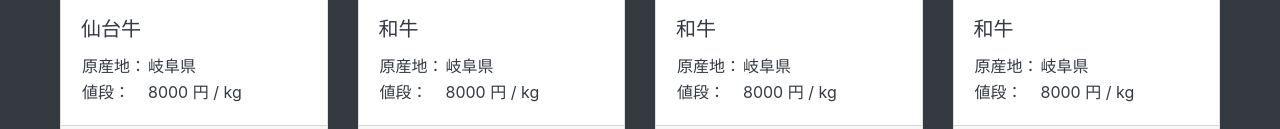
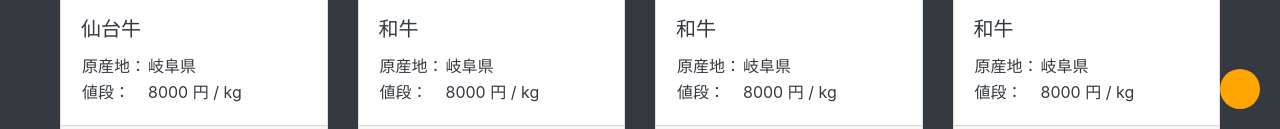
Before and after one commit to Shunichi-Kawaguchi/wagyu_price, a plain HTML site: page index.html in a window 1280 px wide. Shown: the part 671-800 px from the top of the page. Drawn offline with Linux system fonts and the light colour scheme.

Commit message:
スクロールボタンの追加

```diff
--- a/css/style.css
+++ b/css/style.css
@@ -60,3 +60,21 @@ footer {
 .card {
   border-radius: 0;
 }
+#page-top {
+  width: 40px;
+  height: 40px;
+  border-radius: 50%;
+  text-align: center;
+  line-height: 45px;
+  position: fixed;
+  right: 20px;
+  bottom: 20px;
+  background-color: #FFA500;
+}
+
+#page-top a {
+  display: inline-block;
+  width: 100%;
+  height: 100%;
+  border-radius: 50%;
+}
--- a/index.html
+++ b/index.html
@@ -27,6 +27,9 @@
     </ul>
   </nav>
   <main class="container-fluid content-width result">
+    <div id="page-top">
+      <a href="#"></a>
+    </div>
     <div class="card-deck row">
       <a href="#" class="card">
         <img class="card-img-top" src="img/ph_beaf.jpg">
```
